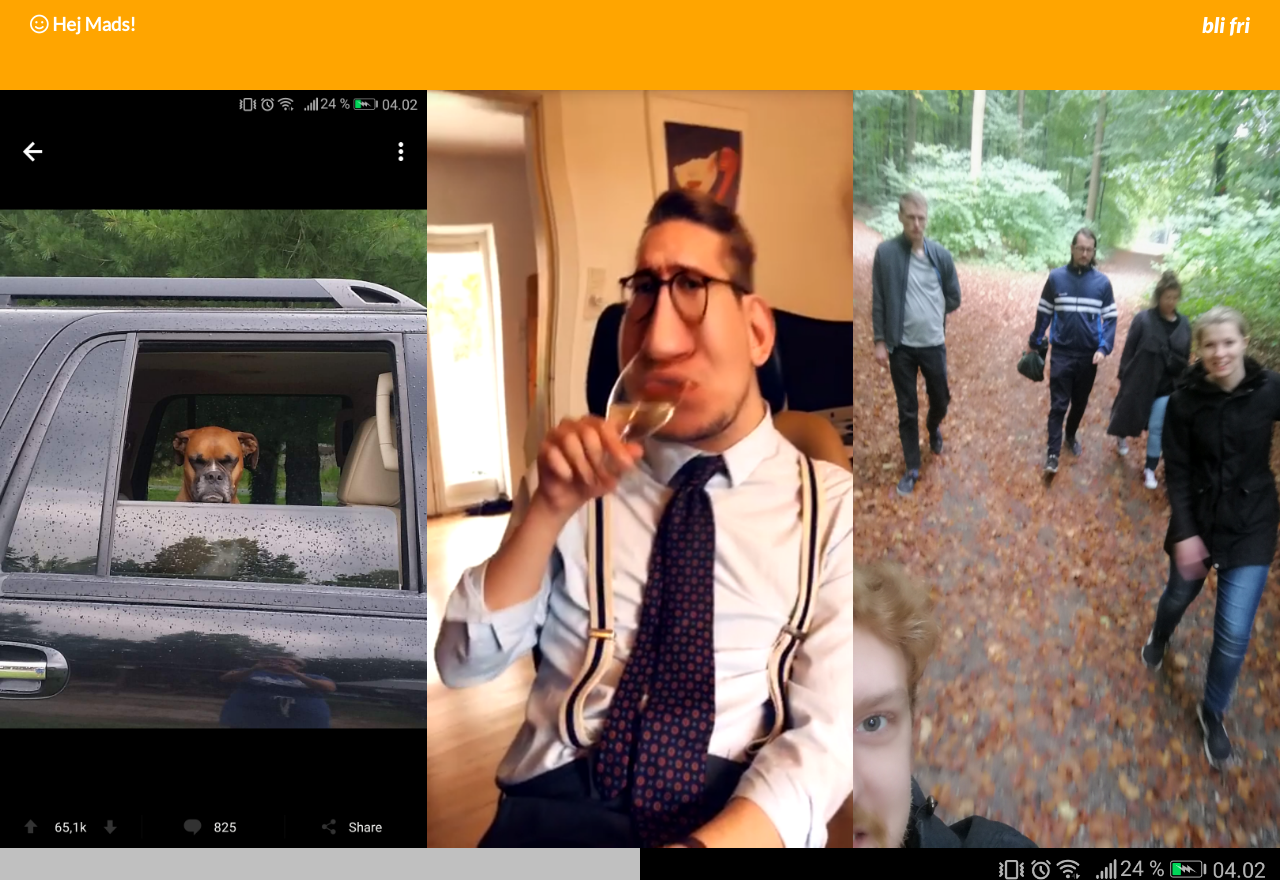
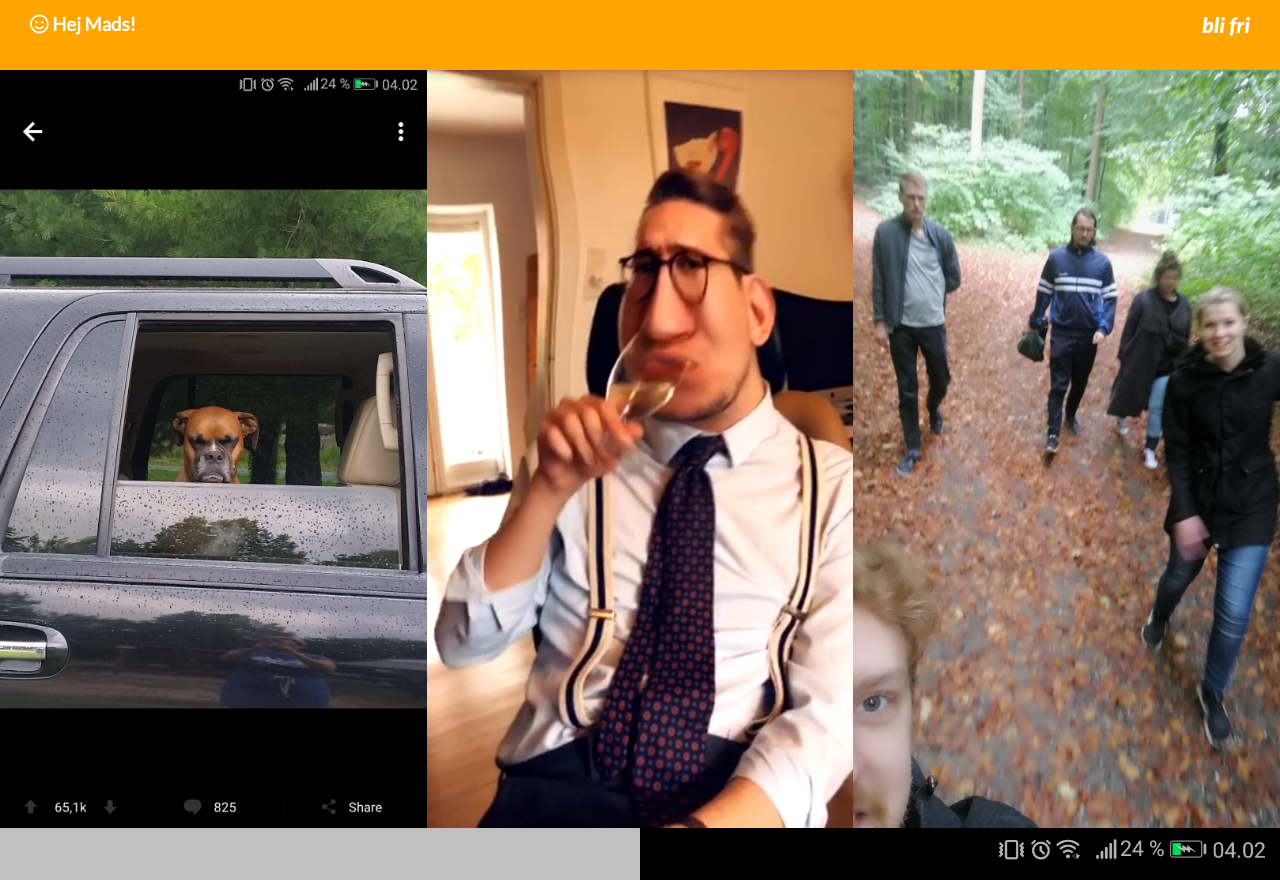
Before and after one commit to snordby/frivillig, a plain HTML site: page index.html in a window 1280 px wide. Shown: the top 880 px of the page. Drawn offline with Linux system fonts and the light colour scheme.

Commit message:
Update style.css

```diff
--- a/style.css
+++ b/style.css
@@ -79,7 +79,7 @@ br {
 #top {
     display: inline-block;
     width: 100%;
-    height: 90px;
+    height: 70px;
     margin: 0;
     padding: 0;
     position: fixed;
@@ -91,7 +91,7 @@ br {
 }
 
 #content {
-    padding-top: 90px;
+    padding-top: 70px;
     display: inline-block;
     width: 100%;
     overflow: visible;
```
